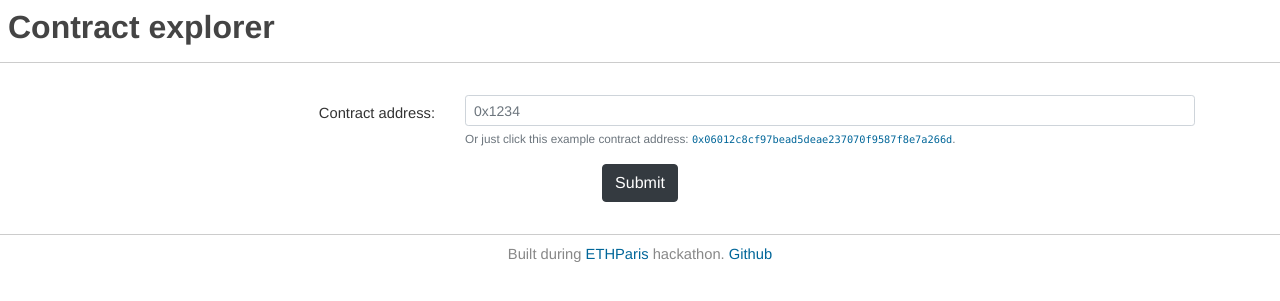
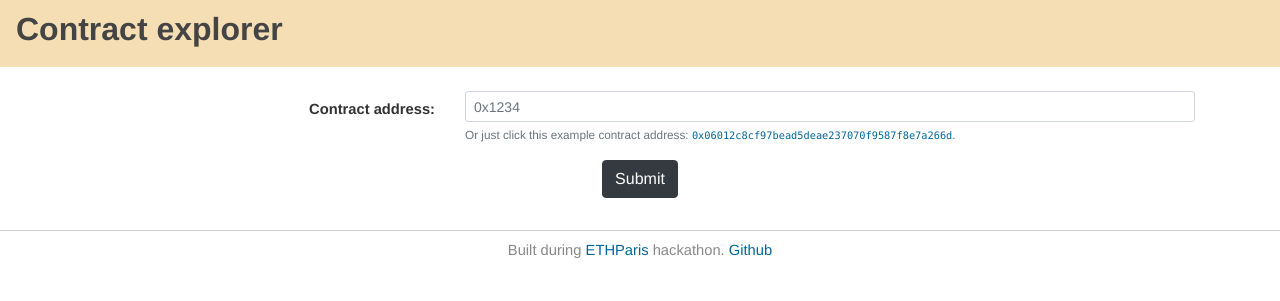
Before and after one commit to willprice221/contract-explorer, a Flask app: page / in a window 1280 px wide. Shown: the top 301 px of the page. Run offline with Flask 2, Linux system fonts and the light colour scheme; parts of the project's set-up code (start-up, migrations or seed data) failed here and were passed over; some libraries are stand-ins or nearby versions.

Commit message:
💄 tweak styling a bit to make UI more vibrant

```diff
--- a/web/static/css/app.css
+++ b/web/static/css/app.css
@@ -9,10 +9,10 @@ a {
 }
 
 #header {
-  margin-bottom: 2rem;
-  border-bottom: 1px solid #ccc;
+  background-color: wheat;
+  margin-bottom: 1.5rem;
   color: #444;
-  padding: 0.5rem;
+  padding: 0.65rem 1rem;
 }
 
 #header h2 {
--- a/web/templates/index.html
+++ b/web/templates/index.html
@@ -3,7 +3,7 @@
 {% block content %}
   <form action="/contract" method="post">
     <div class="form-group row">
-      <label class="col-sm-4 col-form-label text-right" for="address">Contract address:</label>
+      <label class="col-sm-4 col-form-label text-right font-weight-bold" for="address">Contract address:</label>
       <div class="col-sm-8">
         <input class="form-control form-control-sm" type="text" name="address" placeholder="0x1234" aria-describedby="addressHelp"/>
         <small id="addressHelp" class="form-text text-muted">
```
